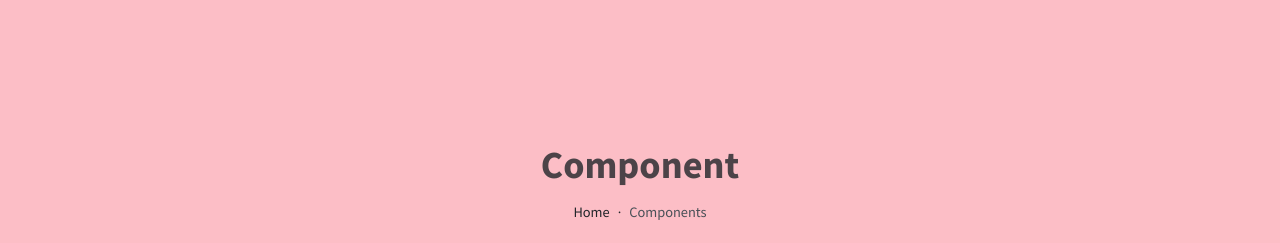
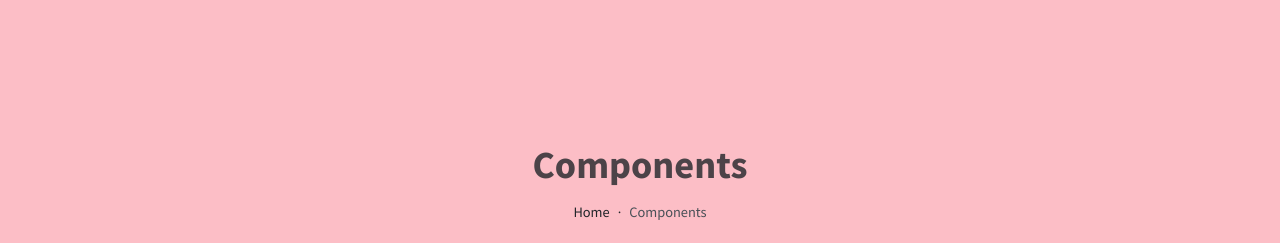
Before and after one commit to ArtOozy7/Artoozy_PortFolio_Site, a website: page components.html in a window 1280 px wide. Shown: the top 243 px of the page. Drawn offline with Linux system fonts and the light colour scheme.

Commit message:
changed back

```diff
--- a/components.html
+++ b/components.html
@@ -16,7 +16,7 @@
 
    <!-- Page Header -->
    <header class="header header-mini">
-      <div class="header-title">Component</div>
+      <div class="header-title">Components</div>
       <nav aria-label="breadcrumb">
          <ol class="breadcrumb">
             <li class="breadcrumb-item"><a href="/">Home</a></li>
```
